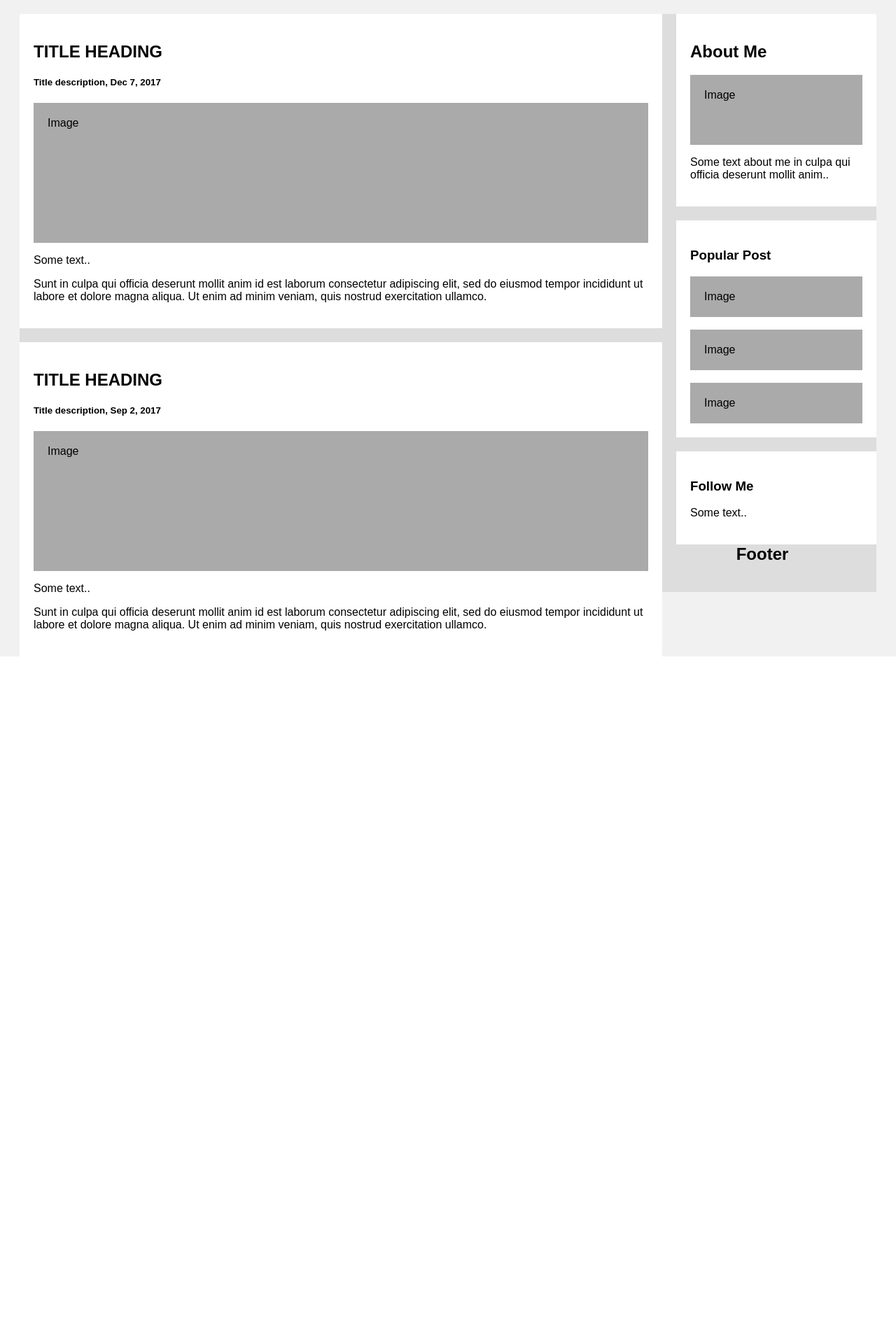
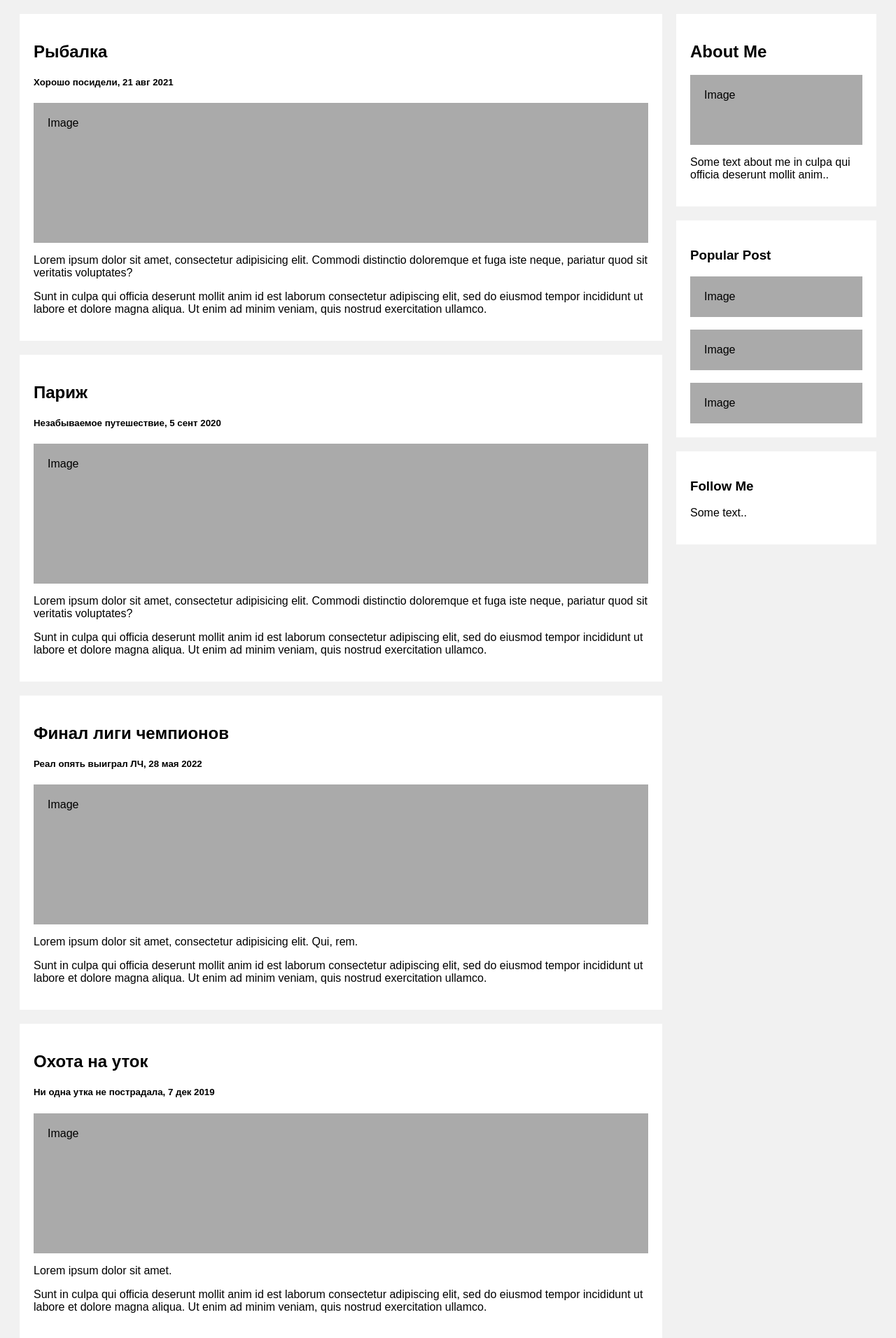
Before and after one commit to shelmakovaa/blog-django, a Django app: page / in a window 1280 px wide. Shown: the part 257-2169 px from the top of the page at 70% size. Before the commit the page ends 1195 px from the top, so only its background shows below. Run offline with Django 4.2, Linux system fonts and the light colour scheme.

Commit message:
add content to start page

```diff
--- a/blog/templates/blog/base.html
+++ b/blog/templates/blog/base.html
@@ -80,9 +80,11 @@
   <h2>Blog Name</h2>
 </div>
 
-{% block content %}
-
-{% endblock %}
+<div class="row">
+  <div class="leftcolumn">
+    {% block content %}
+    {% endblock %}
+  </div>
 
   <div class="rightcolumn">
     <div class="card">
--- a/blog/templates/blog/index.html
+++ b/blog/templates/blog/index.html
@@ -1,24 +1,15 @@
 {% extends 'blog/base.html' %}
 
 {% block content %}
-    <div class="leftcolumn">
+    {% for post in posts %}
         <div class="card">
-            <h2>TITLE HEADING</h2>
-            <h5>Title description, Dec 7, 2017</h5>
+            <h2>{{post.title}}</h2>
+            <h5>{{post.description}}, {{post.date}}</h5>
             <div class="fakeimg" style="height:200px;">Image</div>
-            <p>Some text..</p>
+            <p>{{post.content}}</p>
             <p>Sunt in culpa qui officia deserunt mollit anim id est laborum consectetur adipiscing elit, sed do eiusmod
                 tempor incididunt ut labore et dolore magna aliqua. Ut enim ad minim veniam, quis nostrud exercitation
                 ullamco.</p>
         </div>
-        <div class="card">
-            <h2>TITLE HEADING</h2>
-            <h5>Title description, Sep 2, 2017</h5>
-            <div class="fakeimg" style="height:200px;">Image</div>
-            <p>Some text..</p>
-            <p>Sunt in culpa qui officia deserunt mollit anim id est laborum consectetur adipiscing elit, sed do eiusmod
-                tempor incididunt ut labore et dolore magna aliqua. Ut enim ad minim veniam, quis nostrud exercitation
-                ullamco.</p>
-        </div>
-    </div>
+    {% endfor %}
 {% endblock %}
--- a/blog/views.py
+++ b/blog/views.py
@@ -2,7 +2,53 @@
 
 
 def start_page(request):
-    return render(request, 'blog/index.html')
+    posts = [
+        {
+            'title': 'Рыбалка',
+            'description': 'Хорошо посидели',
+            'date': '21 авг 2021',
+            'content': 'Lorem ipsum dolor sit amet, consectetur adipisicing elit. Commodi distinctio doloremque et fuga iste neque, pariatur quod sit veritatis voluptates?'
+        },
+        {
+            'title': 'Париж',
+            'description': 'Незабываемое путешествие',
+            'date': '5 сент 2020',
+            'content': '''Lorem ipsum dolor sit amet, consectetur adipisicing elit.
+                    Commodi distinctio doloremque et fuga iste neque, pariatur quod sit veritatis voluptates?'''
+        },
+        {
+            'title': 'Финал лиги чемпионов',
+            'description': 'Реал опять выиграл ЛЧ',
+            'date': '28 мая 2022',
+            'content': 'Lorem ipsum dolor sit amet, consectetur adipisicing elit. Qui, rem.'
+        },
+        {
+            'title': 'Охота на уток',
+            'description': 'Ни одна утка не пострадала',
+            'date': '7 дек 2019',
+            'content': 'Lorem ipsum dolor sit amet.'
+        },
+        {
+            'title': 'Фестиваль огурца',
+            'description': 'Суздаль ждет тебя',
+            'date': '12 июль 2021',
+            'content': 'Lorem ipsum dolor sit amet, consectetur adipisicing elit. Adipisci consectetur id inventore odit recusandae!'
+        },
+        {
+            'title': 'Нашествие',
+            'description': 'Даешь рок, но в следующем году',
+            'date': '29 июль 2021',
+            'content': 'Lorem ipsum dolor sit amet, consectetur adipisicing elit. Est mollitia recusandae rem?'
+        },
+        {
+            'title': 'Новый год',
+            'description': 'Эх, еще один год пролетел',
+            'date': '31 дек 2022',
+            'content': 'Lorem ipsum dolor sit amet, consectetur adipisicing elit. A architecto corporis fuga ipsam laboriosam, nesciunt non quae qui ut veniam.'
+        },
+    ]
+
+    return render(request, 'blog/index.html', context={'posts': posts})
 
 
 def all_posts(request):
```
